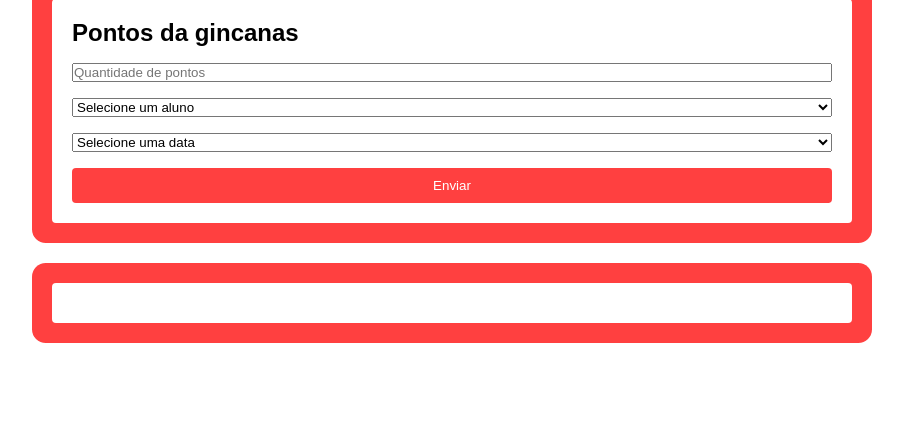
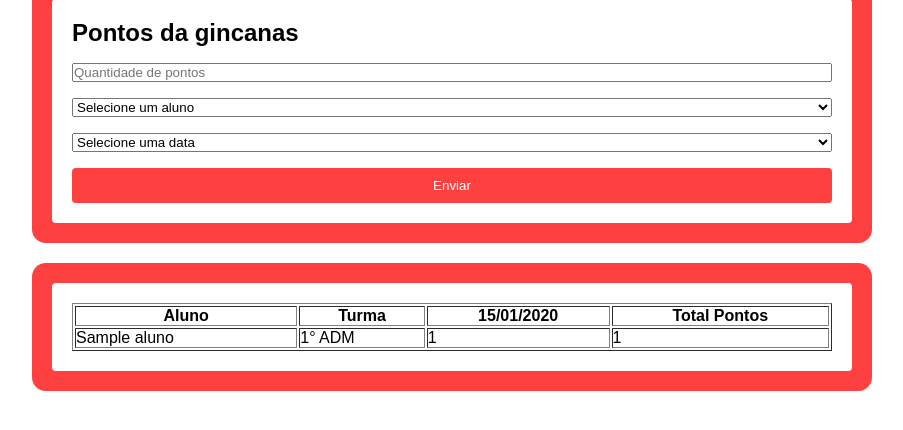
Before and after one commit to RichardSantosPaiva/Projeto-Gincana, a PHP site: page /pontuacoes.php in a window 1280 px wide. Shown: the part 182-612 px from the top of the page, without its empty margins (188-1091 px from the left). Run offline with PHP 8.4, Linux system fonts and the light colour scheme; data comes from the database, SQL or seed files in the repository; tables that the repository leaves empty hold one stand-in row (values such as "Sample post").

Commit message:
Adiciona tabela com todas as informações

```diff
--- a/SistemaGincana/pontuacoes.php
+++ b/SistemaGincana/pontuacoes.php
@@ -92,7 +92,80 @@
       </section>
 
       <section class="box">
-        <ul></ul>
+          <?php
+            $sqlTableData = "SELECT Aluno.idAluno, Aluno.nome AS aluno_nome, Turma.turma, Dia.data, Pontos.pontos
+                   FROM Aluno
+                   JOIN Turma ON Aluno.idTurma = Turma.idTurma
+                   LEFT JOIN Pontos ON Aluno.idAluno = Pontos.idAluno
+                   LEFT JOIN Dia ON Pontos.idDia = Dia.idDia
+                   WHERE Dia.data IS NOT NULL
+                   ORDER BY Aluno.idTurma ASC, Aluno.nome ASC, Dia.data ASC";
+
+            $resultTableData = $conexao->query($sqlTableData);
+
+            $tableData = [];
+
+            if ($resultTableData->num_rows > 0) {
+              while ($row = $resultTableData->fetch_assoc()) {
+                $alunoId = $row['idAluno'];
+                $data = $row['data'];
+                $pontos = $row['pontos'];
+
+                if (!isset($tableData[$alunoId])) {
+                  $tableData[$alunoId] = [
+                    'aluno_nome' => $row['aluno_nome'],
+                    'turma' => $row['turma'],
+                    'pontos' => [],
+                    'total_pontos' => 0,
+                  ];
+                }
+
+                $tableData[$alunoId]['pontos'][$data] = $pontos;
+
+                $tableData[$alunoId]['total_pontos'] += $pontos;
+              }
+            }
+
+            if (!empty($tableData)) {
+              echo "<table border='1'>";
+              echo "<tr><th>Aluno</th><th>Turma</th>";
+
+              $dates = [];
+
+              foreach ($tableData as $aluno) {
+                $dates = array_merge($dates, array_keys($aluno['pontos']));
+              }
+
+              $dates = array_unique($dates);
+              sort($dates);
+
+              foreach ($dates as $date) {
+                echo "<th>" . date('d/m/Y', strtotime($date)) . "</th>";
+              }
+
+              echo "<th>Total Pontos</th>";
+              echo "</tr>";
+
+              foreach ($tableData as $aluno) {
+                echo "<tr>";
+                echo "<td>" . $aluno['aluno_nome'] . "</td>";
+                echo "<td>" . $aluno['turma'] . "</td>";
+
+                foreach ($dates as $date) {
+                  $pontos = isset($aluno['pontos'][$date]) ? $aluno['pontos'][$date] : '-';
+                  echo "<td>" . $pontos . "</td>";
+                }
+
+                echo "<td>" . $aluno['total_pontos'] . "</td>";
+
+                echo "</tr>";
+              }
+
+              echo "</table>";
+            } else {
+              echo "Nenhum registro encontrado.";
+            }
+          ?>
       </section>
     </main>
   </body>
```
